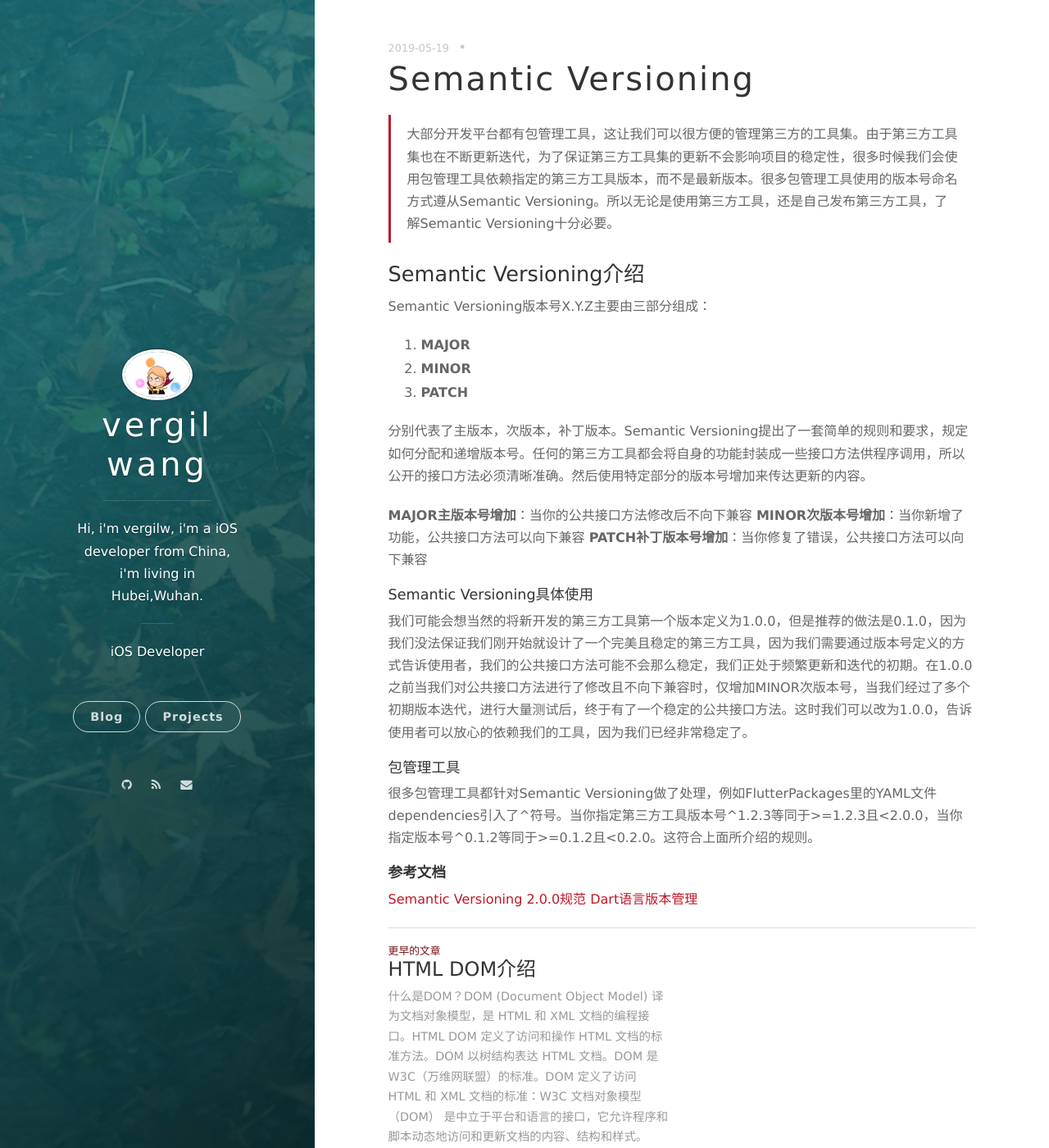
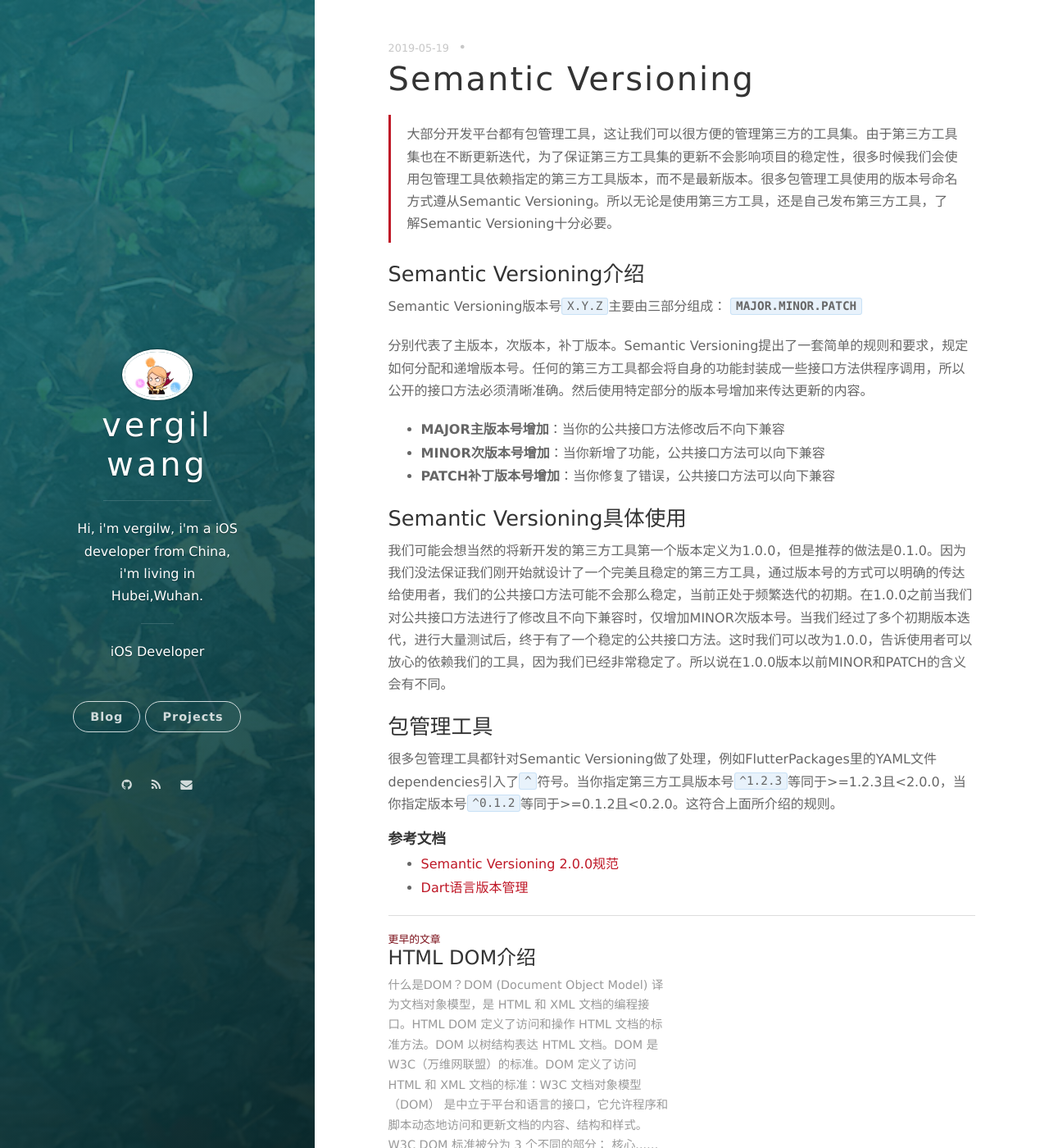
Before and after one commit to vergilw/vergilw.github.io, a Jekyll site: the page built from _posts/2019-05-19-semantic-versioning.markdown, in a window 1280 px wide and 1400 px high. Shown: the whole window at 82% size. Built offline with Jekyll 4.4.1, drawn with Linux system fonts in a browser that asks for light colours; nearby versions of some CDN libraries; comment, search, counter and statistics services are not loaded.

Commit message:
feat: reformat

```diff
--- a/Gemfile
+++ b/Gemfile
@@ -1,4 +1,3 @@
 source 'https://rubygems.org'
-gem "jekyll", ">= 3.6.3"
+gem 'jekyll'
 gem 'jekyll-paginate'
-gem "ffi", ">= 1.9.24"
--- a/_posts/2019-05-19-semantic-versioning.markdown
+++ b/_posts/2019-05-19-semantic-versioning.markdown
@@ -7,26 +7,23 @@ date: 2019-05-19
 > 大部分开发平台都有包管理工具，这让我们可以很方便的管理第三方的工具集。由于第三方工具集也在不断更新迭代，为了保证第三方工具集的更新不会影响项目的稳定性，很多时候我们会使用包管理工具依赖指定的第三方工具版本，而不是最新版本。很多包管理工具使用的版本号命名方式遵从Semantic Versioning。所以无论是使用第三方工具，还是自己发布第三方工具，了解Semantic Versioning十分必要。
 
 ### Semantic Versioning介绍
-Semantic Versioning版本号X.Y.Z主要由三部分组成：
-1. **MAJOR**
-2. **MINOR**
-3. **PATCH**
+Semantic Versioning版本号`X.Y.Z`主要由三部分组成： **`MAJOR.MINOR.PATCH`**
 
 分别代表了主版本，次版本，补丁版本。Semantic Versioning提出了一套简单的规则和要求，规定如何分配和递增版本号。任何的第三方工具都会将自身的功能封装成一些接口方法供程序调用，所以公开的接口方法必须清晰准确。然后使用特定部分的版本号增加来传达更新的内容。
 
-**MAJOR主版本号增加**：当你的公共接口方法修改后不向下兼容
-**MINOR次版本号增加**：当你新增了功能，公共接口方法可以向下兼容
-**PATCH补丁版本号增加**：当你修复了错误，公共接口方法可以向下兼容
+* **MAJOR主版本号增加**：当你的公共接口方法修改后不向下兼容
+* **MINOR次版本号增加**：当你新增了功能，公共接口方法可以向下兼容
+* **PATCH补丁版本号增加**：当你修复了错误，公共接口方法可以向下兼容
 
 
-#### Semantic Versioning具体使用
-我们可能会想当然的将新开发的第三方工具第一个版本定义为1.0.0，但是推荐的做法是0.1.0，因为我们没法保证我们刚开始就设计了一个完美且稳定的第三方工具，因为我们需要通过版本号定义的方式告诉使用者，我们的公共接口方法可能不会那么稳定，我们正处于频繁更新和迭代的初期。在1.0.0之前当我们对公共接口方法进行了修改且不向下兼容时，仅增加MINOR次版本号，当我们经过了多个初期版本迭代，进行大量测试后，终于有了一个稳定的公共接口方法。这时我们可以改为1.0.0，告诉使用者可以放心的依赖我们的工具，因为我们已经非常稳定了。
+### Semantic Versioning具体使用
+我们可能会想当然的将新开发的第三方工具第一个版本定义为1.0.0，但是推荐的做法是0.1.0。因为我们没法保证我们刚开始就设计了一个完美且稳定的第三方工具，通过版本号的方式可以明确的传达给使用者，我们的公共接口方法可能不会那么稳定，当前正处于频繁迭代的初期。在1.0.0之前当我们对公共接口方法进行了修改且不向下兼容时，仅增加MINOR次版本号。当我们经过了多个初期版本迭代，进行大量测试后，终于有了一个稳定的公共接口方法。这时我们可以改为1.0.0，告诉使用者可以放心的依赖我们的工具，因为我们已经非常稳定了。所以说在1.0.0版本以前MINOR和PATCH的含义会有不同。
 
 
-#### 包管理工具
-很多包管理工具都针对Semantic Versioning做了处理，例如FlutterPackages里的YAML文件dependencies引入了^符号。当你指定第三方工具版本号^1.2.3等同于>=1.2.3且<2.0.0，当你指定版本号^0.1.2等同于>=0.1.2且<0.2.0。这符合上面所介绍的规则。
+### 包管理工具
+很多包管理工具都针对Semantic Versioning做了处理，例如FlutterPackages里的YAML文件dependencies引入了`^`符号。当你指定第三方工具版本号`^1.2.3`等同于>=1.2.3且<2.0.0，当你指定版本号`^0.1.2`等同于>=0.1.2且<0.2.0。这符合上面所介绍的规则。
 
 
 #### **参考文档**
-[Semantic Versioning 2.0.0规范](https://semver.org/)
-[Dart语言版本管理](https://dart.dev/tools/pub/dependencies#version-constraints)
+* [Semantic Versioning 2.0.0规范](https://semver.org/)
+* [Dart语言版本管理](https://dart.dev/tools/pub/dependencies#version-constraints)
```
Also changed, not shown: Gemfile.lock, README.md.
